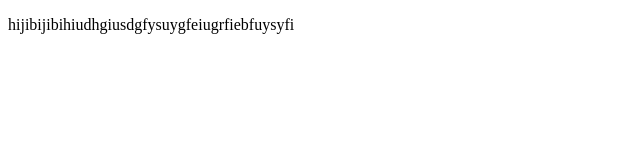
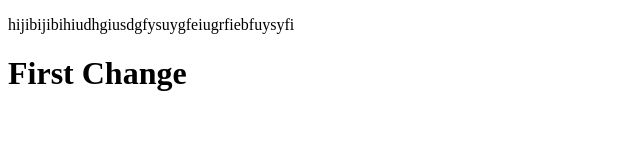
Before and after one commit to Jekrul-Islam/portfolio, a plain HTML site: page first.html in a window 1280 px wide. Shown: the whole page, without its empty margins (0-640 px from the left). Drawn offline with Linux system fonts and the light colour scheme.

Commit message:
second commit

```diff
--- a/first.html
+++ b/first.html
@@ -7,5 +7,8 @@
 </head>
 <body>
     <P> hijibijibihiudhgiusdgfysuygfeiugrfiebfuysyfi</P>
+    <h1> First Change</h1>
+
 </body>
+
 </html>
```
